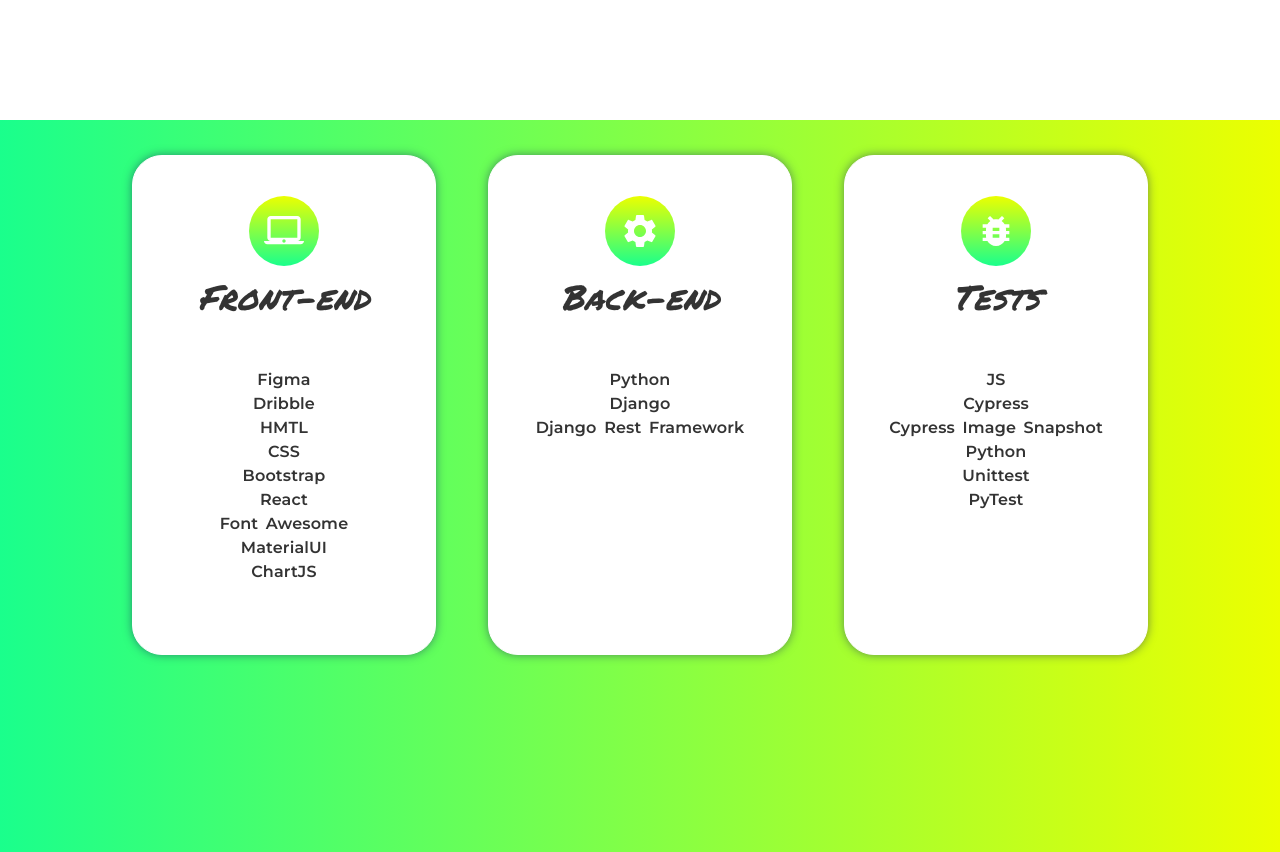
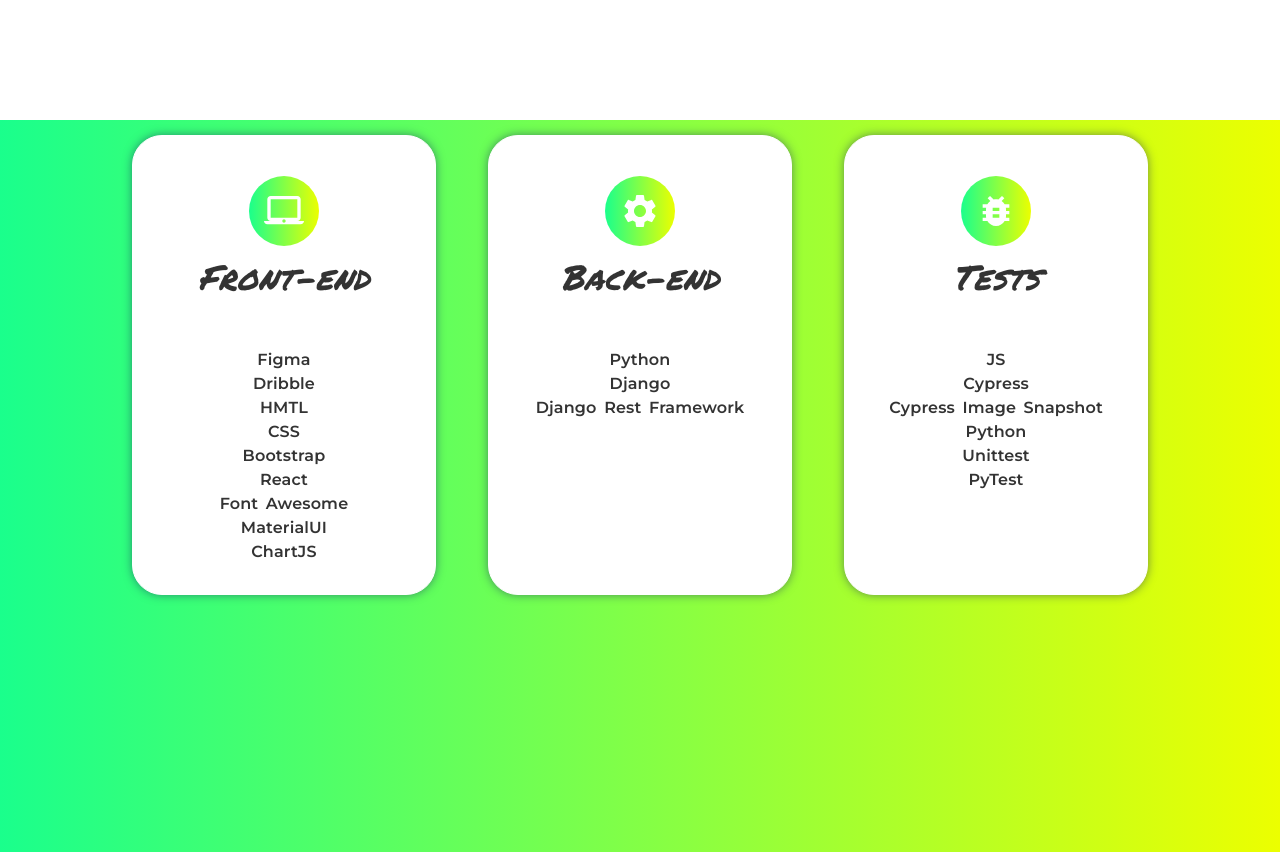
Before and after one commit to manuel12/personal-portfolio-page, a React (Create React App) app in the folder react-portfolio/: page / in a window 1280 px wide. Shown: the part 740-1592 px from the top of the page. Built offline with nearby package versions, Linux system fonts and the light colour scheme.

Commit message:
Removed margin bottom from skillcard.
Updated skill icon gradient to 90 degs.

```diff
--- a/react-portfolio/src/components/SkillCard/styles.css
+++ b/react-portfolio/src/components/SkillCard/styles.css
@@ -2,7 +2,7 @@
   background-color: white;
   border: 1px solid #fff;
   border-radius: var(--border-radius);
-  margin: 20px auto;
+  margin: 0 auto;
   width: 100%;
   height: 100%;
   padding: 30px 0;
@@ -13,7 +13,7 @@
   display: flex;
   background: rgb(26, 255, 140);
   background: linear-gradient(
-    360deg,
+    90deg,
     rgba(26, 255, 140, 1) 0%,
     rgba(236, 255, 0, 1) 100%
   );
```
